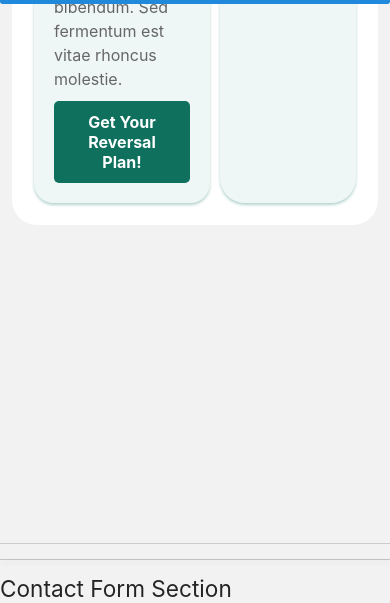
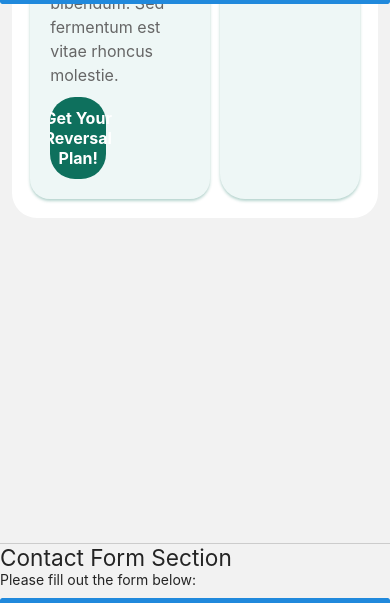
Before and after one commit to Reversalus/ReversalPlusLegacyRN_RNE, a React Native app: screen /intro in a window 390 px wide. Shown: the part 1761-2364 px from the top of the page. Built offline with nearby package versions, Linux system fonts and the light colour scheme.

Commit message:
about us complete

```diff
--- a/src/Screens/Web/IntroScreen/AboutUs.tsx
+++ b/src/Screens/Web/IntroScreen/AboutUs.tsx
@@ -56,7 +56,7 @@ const styles = StyleSheet.create({
     margin: '3%',
     borderRadius: 25,
     elevation: 10,
-    padding: '4%'
+    padding: '3%'
   },
   logoContainer: {
     alignItems: 'center',
@@ -114,9 +114,10 @@ const styles = StyleSheet.create({
   },
   button: {
     backgroundColor: COLORS.PRIMARY_DARK_EXTRA,
-    borderRadius: 5,
+    borderRadius: 25,
     paddingHorizontal: 20,
     paddingVertical: 10,
+    width: '40%'
   },
   buttonTitle: {
     fontSize: 16,
--- a/src/Screens/Web/IntroScreen/IntroScreenWeb.tsx
+++ b/src/Screens/Web/IntroScreen/IntroScreenWeb.tsx
@@ -77,14 +77,12 @@ const HomePage: React.FC = () => {
             <Text>Please fill out the form below:</Text>
             <Button title="Submit" containerStyle={styles.contactButton} />
           </Section>
-          <Divider style={styles.divider} />
         </View>
         <View ref={sections[3]}>
           <Section title="Contact Form Section">
             <Text>Please fill out the form below:</Text>
             <Button title="Submit" containerStyle={styles.contactButton} />
           </Section>
-          <Divider style={styles.divider} />
         </View>
         <View ref={sections[4]}>
           <Section title="Contact Form Section">
```
